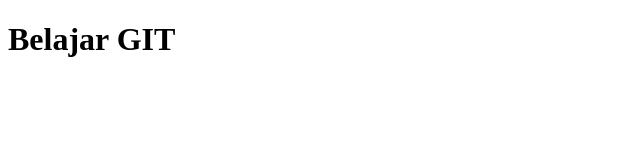
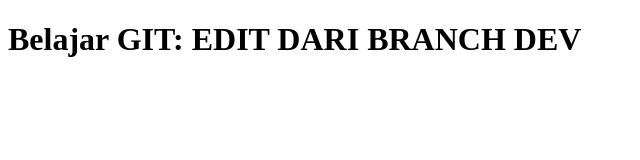
Before and after one commit to arindia12/belajargit, a plain HTML site: page index.html in a window 1280 px wide. Shown: the whole page, without its empty margins (0-640 px from the left). Drawn offline with Linux system fonts and the light colour scheme.

Commit message:
edit di branch dev

```diff
--- a/index.html
+++ b/index.html
@@ -6,6 +6,6 @@
     <title>GIT</title>
 </head>
 <body>
-    <h1>Belajar GIT</h1>
+    <h1>Belajar GIT: EDIT DARI BRANCH DEV</h1>
 </body>
 </html>
```
